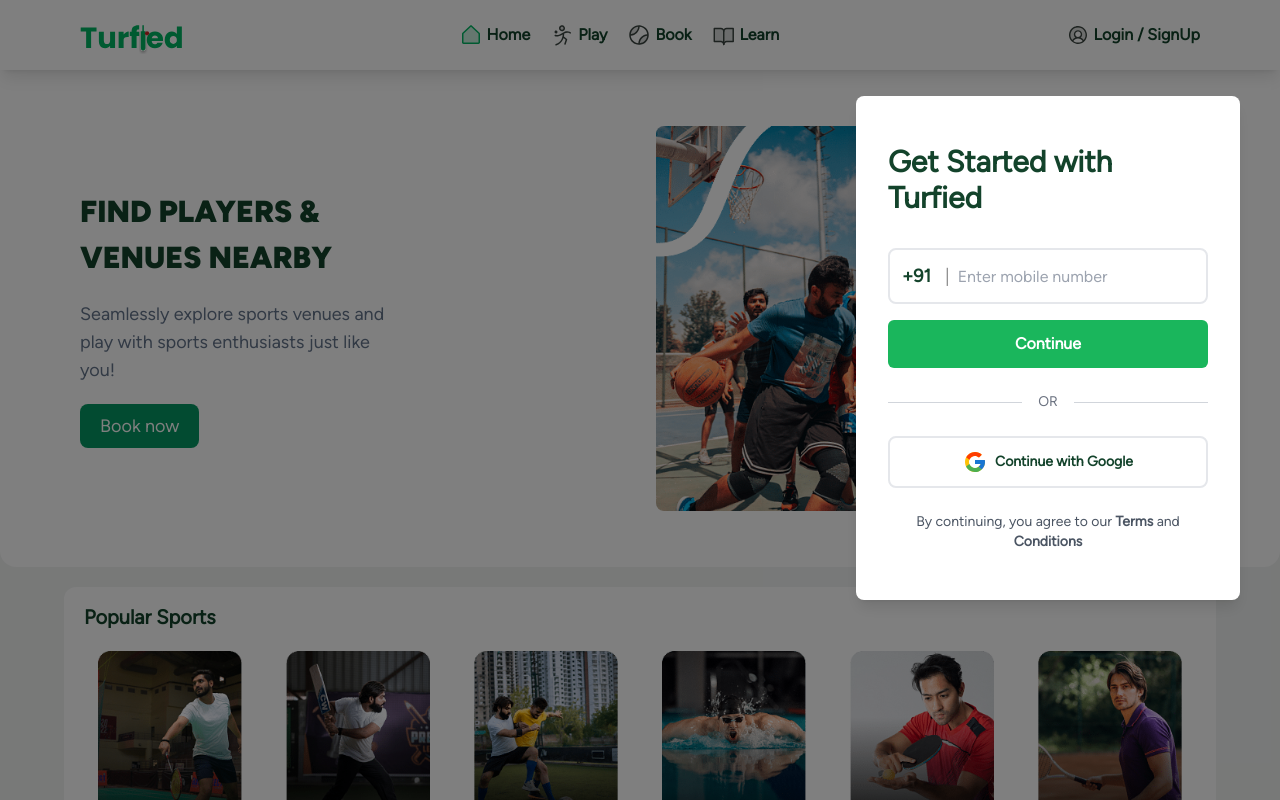
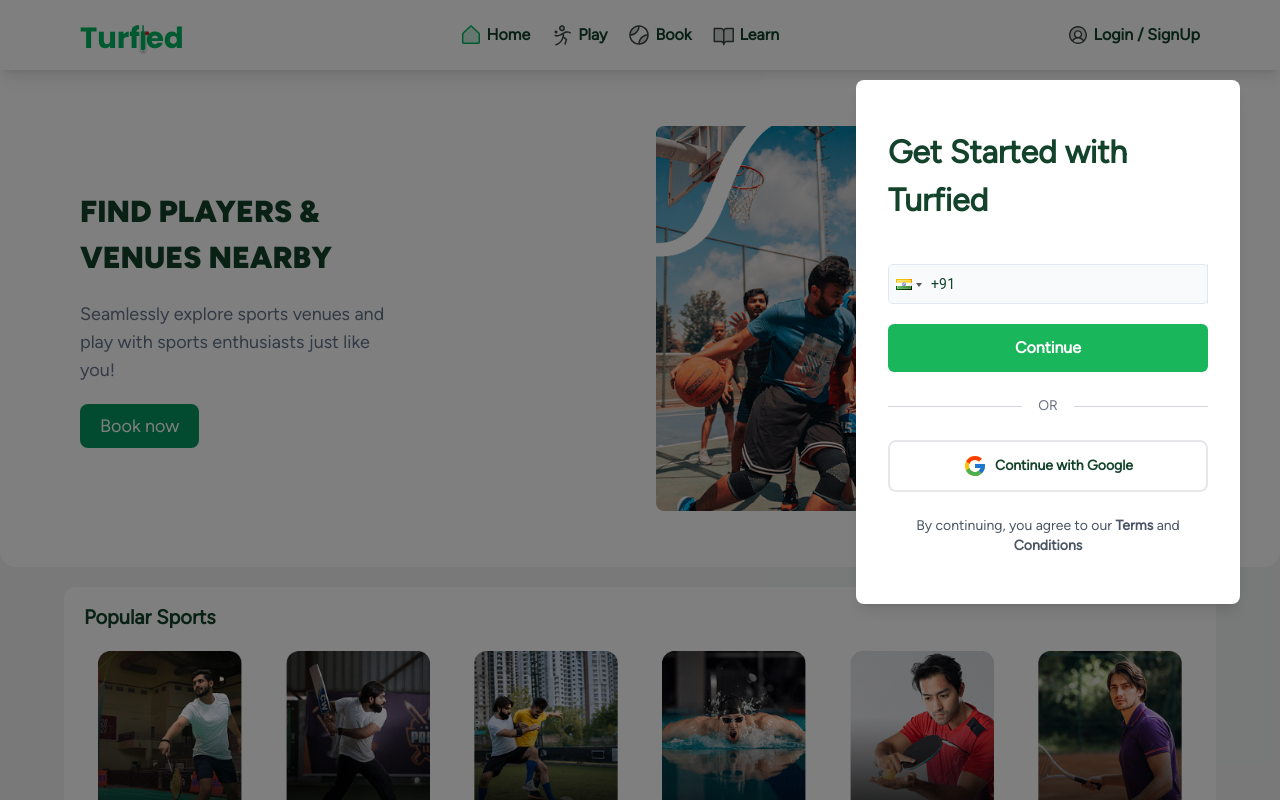
Before and after one commit to sakthivel155/Turfied, a React (Vite) app: page / in a window 1280 px wide. Both pictures are taken after a click on the button "Login / SignUp". Shown: the top 800 px of the page. Built offline with nearby package versions, Linux system fonts and the light colour scheme; no server answers.

Commit message:
login firebase

```diff
--- a/package.json
+++ b/package.json
@@ -10,10 +10,12 @@
     "preview": "vite preview"
   },
   "dependencies": {
+    "firebase": "^10.14.1",
     "react": "^18.3.1",
     "react-dom": "^18.3.1",
     "react-icon": "^1.0.0",
     "react-icons": "^5.3.0",
+    "react-phone-input-2": "^2.15.1",
     "react-router-dom": "^6.26.2"
   },
   "devDependencies": {
--- a/src/pages/Login.jsx
+++ b/src/pages/Login.jsx
@@ -1,18 +1,26 @@
-import  { useState, useEffect, useRef } from "react";
+import { useState, useEffect, useRef } from "react";
 import { FaArrowLeft } from "react-icons/fa6";
 import { FcGoogle } from "react-icons/fc";
 import PropTypes from 'prop-types';
+import OtpInput from "../components/ui/OtpInput";
+
+import { auth } from "../services/firebase.config";
+import { RecaptchaVerifier,signInWithPhoneNumber } from 'firebase/auth'
+
+import PhoneInput from "react-phone-input-2";
+import "react-phone-input-2/lib/style.css";
 
 function Login({ onClose }) {
-    const [countryCode, setCountryCode] = useState("+91");
-    const [mobileNo, setMobileNo] = useState("");
+    const [phoneNo, setPhoneNo] = useState("");
+    const [showOtpInput, setShowOtpInput] = useState(false);
     const [isVisible, setIsVisible] = useState(false);
-    const mobileInputRef = useRef(null);
+
+    const phoneInputRef = useRef(null);
     const loginFormRef = useRef(null);
 
     useEffect(() => {
-        if (mobileInputRef.current) {
-            mobileInputRef.current.focus();
+        if (phoneInputRef.current) {
+            phoneInputRef.current.focus();
         }
         const timer = setTimeout(() => setIsVisible(true), 100);
 
@@ -29,10 +37,61 @@
         };
     }, [onClose]);
 
-    const handleSubmit = (e) => {
-        e.preventDefault();
-        // Add your form submission logic here
+    const handlePhoneInputClick = (event) => {
+        // Prevent the click event from propagating to the document
+        event.stopPropagation();
+        if (phoneInputRef.current) {
+            phoneInputRef.current.focus();
+        }
     };
+
+    function onCaptchaVerify() {
+        if (!window.recaptchaVerifier) {
+            window.recaptchaVerifier = new RecaptchaVerifier(auth, 'recaptcha-container', {
+                'size': 'invisible',
+                'callback': (response) => {
+                  // reCAPTCHA solved, allow signInWithPhoneNumber.
+                handleSubmit()
+                },
+                'expired-callback': () => {
+                  // Response expired. Ask user to solve reCAPTCHA again.
+                  // ...
+                }
+            });
+        }
+    }
+
+    const handleSubmit = () => {
+
+        const regex = /[^0-9]/g;
+        if (phoneNo.length < 10 || regex.test(phoneNo) ) {
+            alert("Invalid phone number");
+            return;
+        }
+        onCaptchaVerify();
+        const appVerifier = window.recaptchaVerifier
+        const formatPhoneNumber = '+' + phoneNo
+        console.log(auth, formatPhoneNumber, appVerifier)
+        signInWithPhoneNumber(auth, formatPhoneNumber, appVerifier)
+    .then((confirmationResult) => {
+      // SMS sent. Prompt user to type the code from the message, then sign the
+        // user in with confirmationResult.confirm(code).
+        window.confirmationResult = confirmationResult;
+        setShowOtpInput(true) // show otp
+        alert("OTP sended successfully")
+
+    }).catch((error) => {
+        console.log(error)
+        console.log('hii')
+    });
+
+    };
+
+    const onOtpSubmit = (otp) => {
+        console.log("Successfully logged in", otp);
+        // OTP Validation logic here
+    };
+
 
     return (
         <div className="fixed inset-0 z-50 flex items-start justify-end tablet:pr-10 bg-black bg-opacity-50">
@@ -41,44 +100,80 @@
                 className={`relative w-full bg-white shadow-lg transform
                 ${isVisible ? 'scale-100 opacity-100' : 'scale-95 opacity-0'}
                 transition-all duration-300 ease-out
-                    h-screen tablet:h-auto tablet:max-w-md tablet:rounded-lg tablet:mt-20 laptop:mt-24 laptop:w-96
+                h-screen tablet:h-auto tablet:w-96 tablet:rounded-lg tablet:mt-20 laptop:w-96
                 ${isVisible ? 'top-down-slide-enter-active' : 'top-down-slide-enter'}`}
             >
                 <button
                     onClick={onClose}
-                    className="absolute top-4 left-4 text-gray-600 hover:text-gray-800 laptop:hidden"
+                    className="absolute top-8 left-5 text-gray-600 hover:text-gray-800 tablet:hidden"
                     aria-label="Close"
                 >
                     <FaArrowLeft className="text-xl" />
                 </button>
                 <div className="px-8 py-12 h-full overflow-y-auto">
-                    <h2 className="font-black text-3xl mb-8">Get Started with Turfied</h2>
-                    <form onSubmit={handleSubmit}>
-                        <div className="flex border-2 p-3 outline-none gap-2 text-lg rounded-lg mb-4">
-                            <input
-                                type="text"
-                                name="countryCode"
-                                id="countryCode"
-                                value={countryCode}
-                                onChange={(e) => setCountryCode(e.target.value)}
-                                className="w-[35px] outline-none font-semibold"
-                            />
-                            <div className="text-[#8e8e8e]">|</div>
-                            <input
-                                type="tel"
-                                name="phoneNumber"
-                                id="phoneNumber"
-                                value={mobileNo}
-                                onChange={(e) => setMobileNo(e.target.value)}
-                                className="w-full outline-none placeholder:text-[1rem] placeholder:font-normal font-semibold"
-                                placeholder="Enter mobile number"
-                                ref={mobileInputRef}
+                    <h2 className="font-black text-[2rem] my-10 w-[94%] tablet:mt-0">Get Started with Turfied</h2>
+                    {!showOtpInput ? (
+                        <div >
+                            <div onClick={handlePhoneInputClick}>
+                                <PhoneInput
+                                    country={'in'}
+                                    value={phoneNo}
+                                    onChange={(phone) => {
+                                        setPhoneNo(phone)
+                                        if (phoneInputRef.current) {
+                                            phoneInputRef.current.focus()
+                                        }
+                                    }}
+                                    placeholder={"Enter mobile number"}
+                                    inputProps={{
+                                        ref: phoneInputRef,
+                                        required: true,
+                                        autoFocus: true
+                                    }}
+                                    containerStyle={{
+                                        width: '100%',
+                                        marginBottom:'20px'
+                                    }}
+                                    inputStyle={{
+                                        width: '100%',
+                                        height: '40px',
+                                        paddingLeft: '42px',
+                                        borderRadius: '5px',
+                                        border: '1px solid #e2e8f0',
+                                        backgroundColor: '#f8fafc',
+                                        transition: 'all 0.3s ease'
+                                    }}
+                                    buttonStyle={{
+                                        width: '100%',
+                                        Left:'8px',
+                                        backgroundColor: 'transparent',
+                                        border: 'none',
+                                        borderRight: '1px solid #e2e8f0',
+                                        borderTopLeftRadius: '8px',
+                                        borderBottomLeftRadius: '8px',
+                                        transition: 'all 0.3s ease'
+                                    }}
+                                    dropdownStyle={{
+                                        width: '100%',
+                                        padding:'8px',
+                                        borderRadius: '5px',
+                                        boxShadow: '0 4px 6px rgba(0, 0, 0, 0.1)',
+                                        border: '1px solid #e2e8f0'
+                                    }}
                                 />
                             </div>
-                        <button type="submit" className="font-semibold text-white bg-[#1AB65C] w-full py-3 rounded-md mb-6 hover:bg-[#159c4d] transition-colors duration-200">
+                            <div id="recaptcha-container"></div>
+                            <button onClick={handleSubmit} type="submit" className="font-semibold text-white bg-[#1AB65C] w-full py-3 rounded-md mb-6 hover:bg-[#159c4d] transition-colors duration-200">
                                 Continue
                             </button>
-                    </form>
+                        </div>
+                    ) : (
+                        <div className="mt-5">
+                            <p className="font-semibold text-center">Enter OTP sent to {phoneNo}</p>
+                            <OtpInput length={4} onOtpSubmit={onOtpSubmit} />
+                        </div>
+                    )}
+
                     <div className="flex items-center mb-6">
                         <div className="flex-grow h-px bg-gray-300"></div>
                         <span className="px-4 text-sm text-gray-500">OR</span>
```
Also changed, not shown: 1 other file (tests, documents, lock files or other folders). Lines whose indentation alone changed are shown as unchanged.
